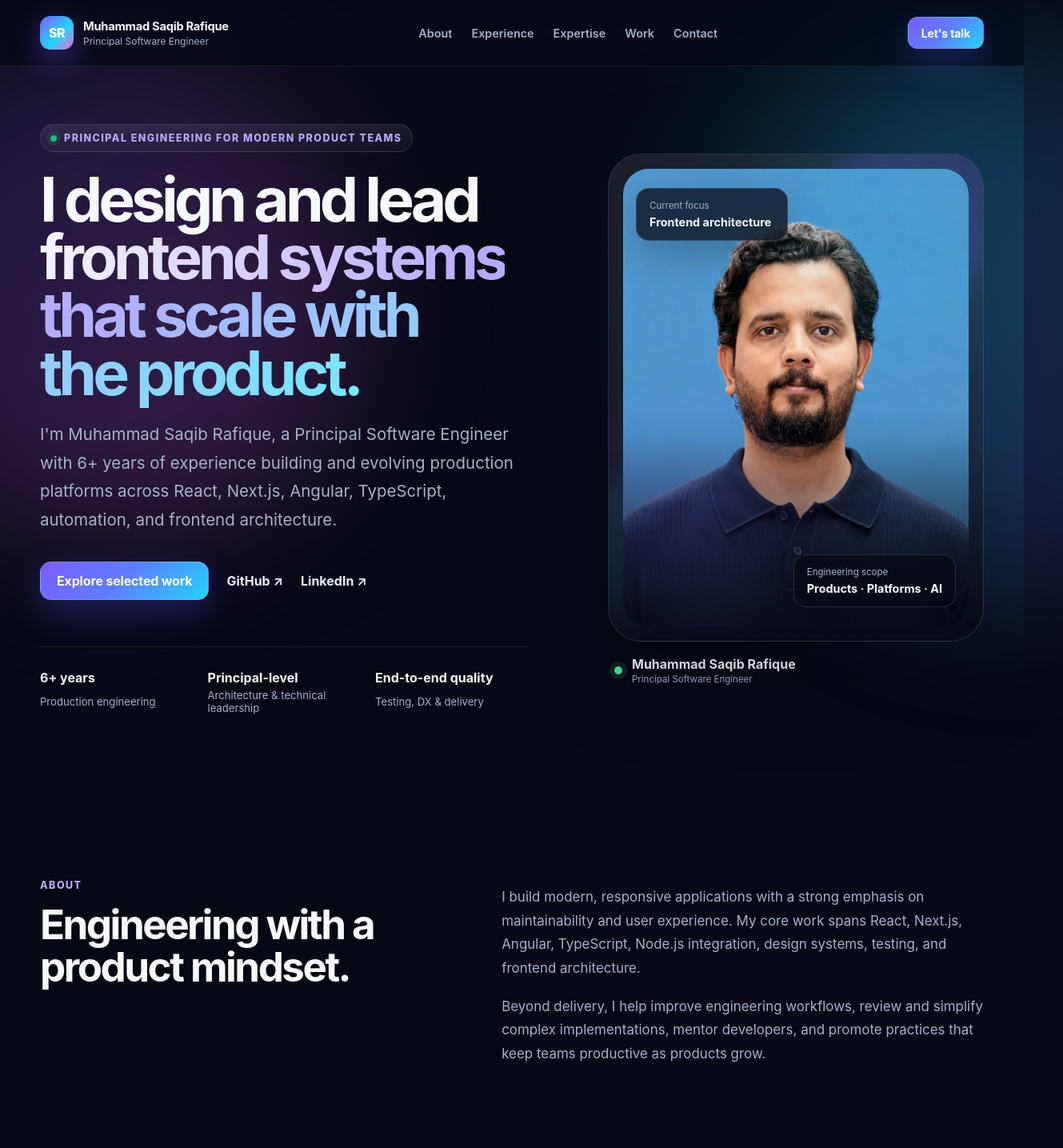
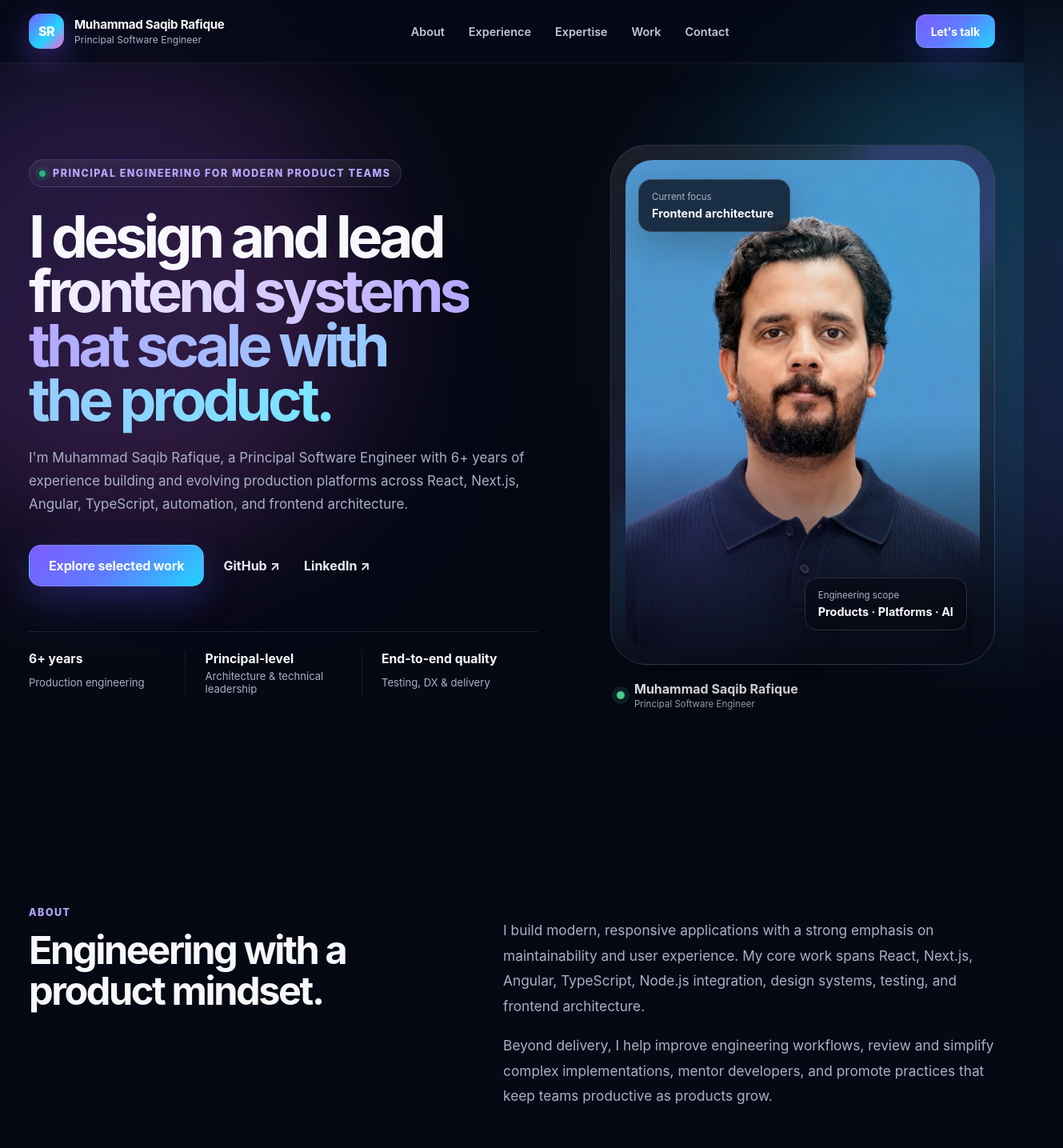
Before and after one commit to saqibRafique/Portfolio, a Next.js app: page / in a window 1280 px wide. Shown: the top 1435 px of the page at 80% size, 1329 px wide, since content can reach past the window. Built offline with nearby package versions, Linux system fonts and the light colour scheme.

Commit message:
style: refine desktop portfolio composition

```diff
--- a/app/globals.css
+++ b/app/globals.css
@@ -1914,3 +1914,364 @@ button:focus-visible {
     animation: none !important;
   }
 }
+
+
+/* Desktop composition */
+@media (min-width: 981px) {
+  .shell {
+    width: min(1280px, calc(100% - 72px));
+  }
+
+  .site-header {
+    position: sticky;
+    top: 0;
+    z-index: 80;
+    background: rgba(6, 9, 20, .68);
+    border-bottom: 1px solid rgba(255,255,255,.07);
+    box-shadow: 0 10px 40px rgba(0,0,0,.08);
+    backdrop-filter: blur(24px) saturate(145%);
+    -webkit-backdrop-filter: blur(24px) saturate(145%);
+  }
+
+  .nav-wrap {
+    min-height: 78px;
+  }
+
+  .brand {
+    gap: 13px;
+  }
+
+  .brand-mark {
+    width: 44px;
+    height: 44px;
+    border-radius: 14px;
+  }
+
+  .brand-copy strong {
+    font-size: .95rem;
+  }
+
+  .brand-copy small {
+    font-size: .76rem;
+  }
+
+  .nav-links {
+    gap: 30px;
+  }
+
+  .nav-links a {
+    position: relative;
+    padding-block: 10px;
+    color: #c0c8da;
+  }
+
+  .nav-links a::after {
+    content: "";
+    position: absolute;
+    left: 0;
+    right: 0;
+    bottom: 4px;
+    height: 1.5px;
+    border-radius: 999px;
+    background: linear-gradient(90deg, #7c5cff, #21d4fd);
+    transform: scaleX(0);
+    transform-origin: left;
+    transition: transform 220ms cubic-bezier(.2,.8,.2,1);
+  }
+
+  .nav-links a:hover::after {
+    transform: scaleX(1);
+  }
+
+  .nav-actions .button-small {
+    min-height: 42px;
+    padding-inline: 18px;
+  }
+
+  .hero {
+    min-height: calc(100vh - 78px);
+    grid-template-columns: minmax(0, 1.14fr) minmax(430px, .86fr);
+    gap: clamp(72px, 7vw, 120px);
+    padding-block: clamp(84px, 8vw, 128px) 118px;
+  }
+
+  .hero::after {
+    content: "";
+    position: absolute;
+    inset: 9% -7% 8% 54%;
+    border-radius: 48px;
+    background:
+      linear-gradient(rgba(255,255,255,.025) 1px, transparent 1px),
+      linear-gradient(90deg, rgba(255,255,255,.025) 1px, transparent 1px);
+    background-size: 36px 36px;
+    mask-image: linear-gradient(135deg, rgba(0,0,0,.75), transparent 76%);
+    pointer-events: none;
+    opacity: .45;
+  }
+
+  .hero-copy {
+    max-width: 820px;
+  }
+
+  .hero h1 {
+    max-width: 820px;
+    margin-block: 28px 24px;
+    font-size: clamp(4rem, 5.7vw, 6.45rem);
+    line-height: .93;
+    letter-spacing: -.067em;
+  }
+
+  .hero-lead {
+    max-width: 700px;
+    font-size: clamp(1.06rem, 1.25vw, 1.22rem);
+    line-height: 1.72;
+  }
+
+  .hero-actions {
+    margin-top: 36px;
+    gap: 18px;
+  }
+
+  .hero-actions .button {
+    min-height: 52px;
+    padding-inline: 24px;
+    border-radius: 15px;
+  }
+
+  .hero-actions .text-link {
+    padding: 12px 6px;
+  }
+
+  .hero-metrics {
+    margin-top: 56px;
+    padding-top: 24px;
+    gap: 24px;
+  }
+
+  .hero-metrics div {
+    padding-right: 18px;
+    border-right: 1px solid rgba(255,255,255,.08);
+  }
+
+  .hero-metrics div:last-child {
+    border-right: 0;
+    padding-right: 0;
+  }
+
+  .hero-metrics strong {
+    font-size: .98rem;
+  }
+
+  .hero-profile {
+    width: min(100%, 500px);
+    margin-left: auto;
+  }
+
+  .profile-frame {
+    min-height: 650px;
+    border-radius: 46px;
+    padding: 18px;
+    box-shadow:
+      0 46px 130px rgba(0,0,0,.30),
+      0 0 0 1px rgba(124,92,255,.05);
+    transform: translateZ(0);
+  }
+
+  .profile-photo-shell {
+    inset: 18px;
+    border-radius: 34px;
+  }
+
+  .profile-photo-shell .portrait {
+    object-position: center 20%;
+    transition: transform 700ms cubic-bezier(.2,.8,.2,1);
+  }
+
+  .hero-profile:hover .profile-photo-shell .portrait {
+    transform: scale(1.035);
+  }
+
+  .profile-card {
+    transition:
+      transform 240ms cubic-bezier(.2,.8,.2,1),
+      border-color 220ms ease,
+      background 220ms ease;
+  }
+
+  .hero-profile:hover .profile-card-top {
+    transform: translate(-4px, -4px);
+  }
+
+  .hero-profile:hover .profile-card-bottom {
+    transform: translate(4px, 4px);
+  }
+
+  .profile-signature {
+    margin-top: 20px;
+  }
+
+  .section {
+    padding-block: 124px;
+  }
+
+  .section-heading {
+    margin-bottom: 58px;
+  }
+
+  .section-heading h2,
+  .cta-panel h2 {
+    font-size: clamp(2.7rem, 3.8vw, 4.65rem);
+  }
+
+  .split-heading {
+    grid-template-columns: .88fr 1.12fr;
+    gap: 110px;
+  }
+
+  .about-copy {
+    max-width: 700px;
+    padding-top: 18px;
+  }
+
+  .about-copy p {
+    font-size: 1.08rem;
+    line-height: 1.82;
+  }
+
+  .experience-list {
+    border-top-color: rgba(255,255,255,.11);
+  }
+
+  .experience-row {
+    position: relative;
+    padding: 38px 28px;
+    margin-inline: -28px;
+    grid-template-columns: .72fr 1.28fr;
+    border-bottom-color: rgba(255,255,255,.10);
+    transition:
+      background 220ms ease,
+      transform 220ms cubic-bezier(.2,.8,.2,1),
+      border-color 220ms ease;
+  }
+
+  .experience-row:hover {
+    transform: translateX(8px);
+    background: linear-gradient(90deg, rgba(124,92,255,.09), rgba(33,212,253,.025) 72%, transparent);
+    border-bottom-color: rgba(124,92,255,.22);
+  }
+
+  .experience-row h3 {
+    font-size: 1.5rem;
+  }
+
+  .experience-row strong {
+    font-size: 1.1rem;
+  }
+
+  .experience-row p {
+    max-width: 720px;
+  }
+
+  .section-muted .section-heading {
+    max-width: 820px;
+  }
+
+  .skill-grid {
+    max-width: 1040px;
+    gap: 11px;
+    margin-bottom: 54px;
+  }
+
+  .skill-pill {
+    padding: 10px 15px;
+  }
+
+  .principle-grid {
+    gap: 22px;
+  }
+
+  .principle-card {
+    min-height: 300px;
+    padding: 32px;
+    border-radius: 26px;
+  }
+
+  .principle-card h3 {
+    margin-top: 56px;
+    font-size: 1.34rem;
+  }
+
+  .work-heading {
+    grid-template-columns: 1.15fr .85fr;
+    gap: 90px;
+    align-items: end;
+  }
+
+  .work-heading > p {
+    max-width: 520px;
+    justify-self: end;
+  }
+
+  .projects-grid {
+    gap: 28px;
+  }
+
+  .project-card {
+    border-radius: 30px;
+  }
+
+  .project-image-wrap {
+    aspect-ratio: 16 / 9.4;
+  }
+
+  .project-copy {
+    padding: 28px 30px 32px;
+  }
+
+  .project-title-row h3 {
+    font-size: 1.55rem;
+  }
+
+  .project-card:hover {
+    transform: translateY(-9px);
+    box-shadow:
+      0 34px 90px rgba(0,0,0,.27),
+      0 0 0 1px rgba(124,92,255,.10);
+  }
+
+  .cta-panel {
+    padding: 78px 84px;
+    border-radius: 38px;
+  }
+
+  .cta-panel h2 {
+    max-width: 900px;
+  }
+
+  .cta-panel p {
+    max-width: 720px;
+    font-size: 1.06rem;
+  }
+
+  .footer {
+    min-height: 116px;
+  }
+}
+
+@media (min-width: 1280px) {
+  .projects-grid {
+    grid-template-columns: repeat(12, 1fr);
+  }
+
+  .project-card:nth-child(1),
+  .project-card:nth-child(4),
+  .project-card:nth-child(5) {
+    grid-column: span 7;
+  }
+
+  .project-card:nth-child(2),
+  .project-card:nth-child(3),
+  .project-card:nth-child(6) {
+    grid-column: span 5;
+  }
+}
```
